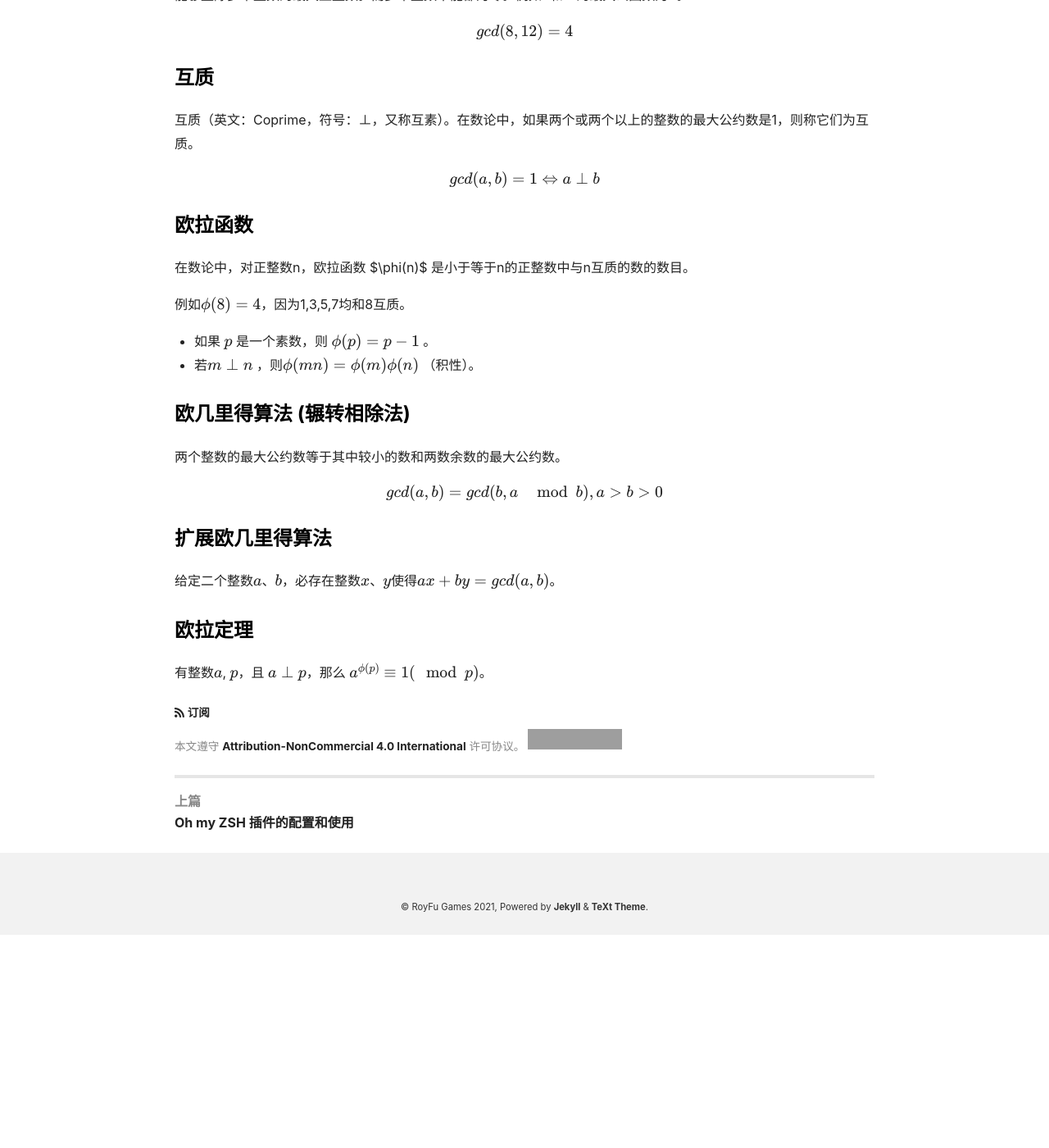
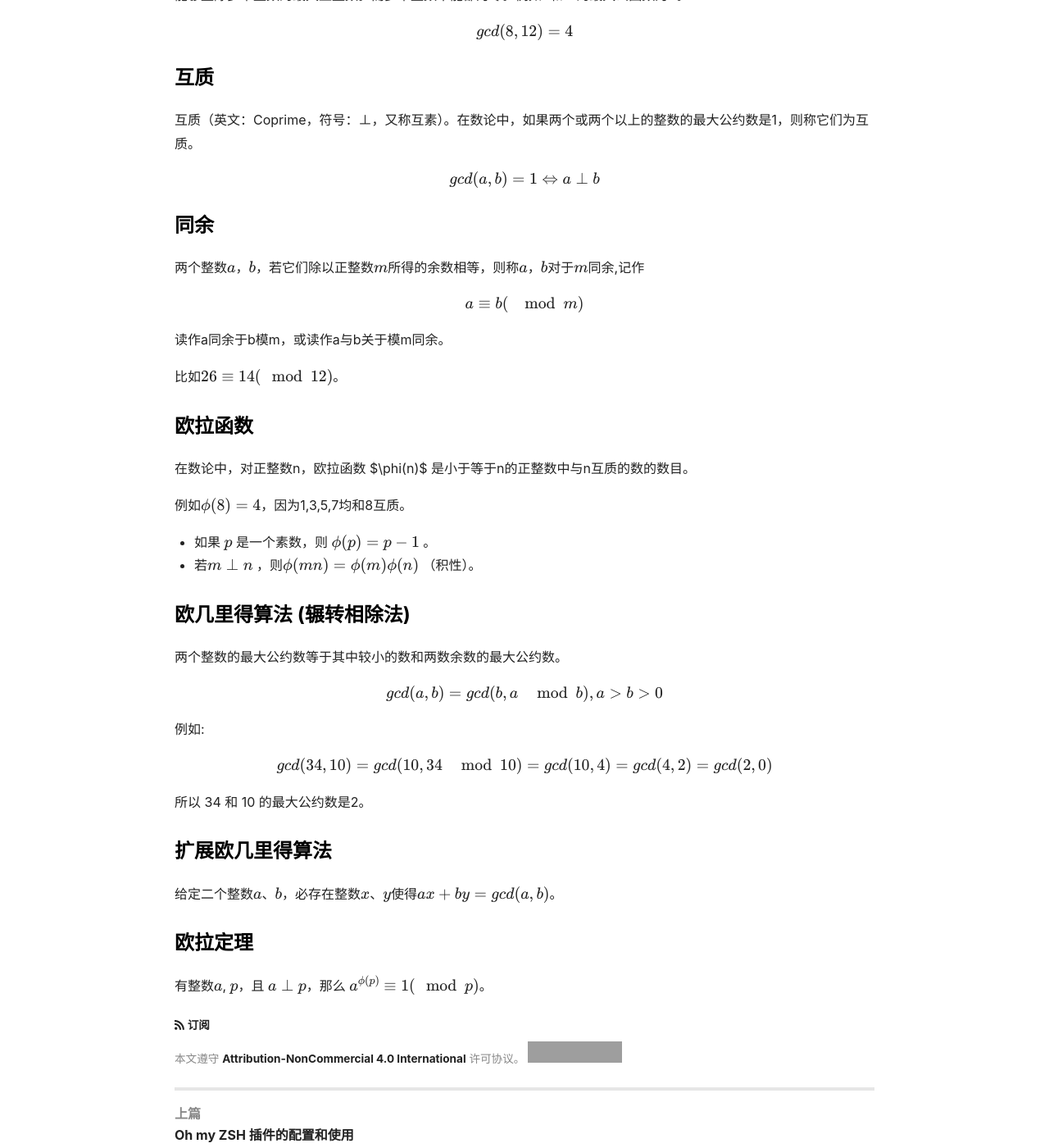
Before and after one commit to fuzhongqing/fuzhongqing.github.io, a Jekyll site: the page built from _posts/2022-03-04-RSA-and-its-mathematical-principles.md, in a window 1280 px wide and 1400 px high, scrolled down 734 px. Shown: the whole window at 82% size. Built offline with Jekyll 4.4.1, drawn with Linux system fonts in a browser that asks for light colours; nearby versions of some CDN libraries; formulas are drawn with MathJax 3; before the commit the page ends 1874 px from its top, so only the background shows below that; grey boxes are pictures that could not be loaded.

Commit message:
update posts
Signed-off-by: roy.fu <fuzhongqing1995@gmail.com>

```diff
--- a/_posts/2022-03-04-RSA-and-its-mathematical-principles.md
+++ b/_posts/2022-03-04-RSA-and-its-mathematical-principles.md
@@ -24,6 +24,16 @@ $$gcd(8, 12)=4$$
 
 $$gcd(a, b)=1 \Leftrightarrow a \perp b$$
 
+### 同余
+
+两个整数$$a$$，$$b$$，若它们除以正整数$$m$$所得的余数相等，则称$$a$$，$$b$$对于$$m$$同余,记作
+
+$$ a\equiv b (\mod m) $$
+
+读作a同余于b模m，或读作a与b关于模m同余。
+
+比如$$ 26 \equiv 14 (\mod 12)$$。
+
 ### 欧拉函数
 
 在数论中，对正整数n，欧拉函数 $\phi(n)$ 是小于等于n的正整数中与n互质的数的数目。
@@ -39,6 +49,12 @@ $$gcd(a, b)=1 \Leftrightarrow a \perp b$$
 
 $$gcd(a, b)=gcd(b,a \mod b),  a > b > 0 $$
 
+例如:
+
+$$ gcd(34, 10) = gcd(10, 34\mod10) = gcd(10, 4) = gcd(4, 2) = gcd(2, 0) $$
+
+所以 34 和 10 的最大公约数是2。
+
 ### 扩展欧几里得算法
 
 给定二个整数$$a$$、$$b$$，必存在整数$$x$$、$$y$$使得$$ax + by = gcd(a,b)$$。
```
